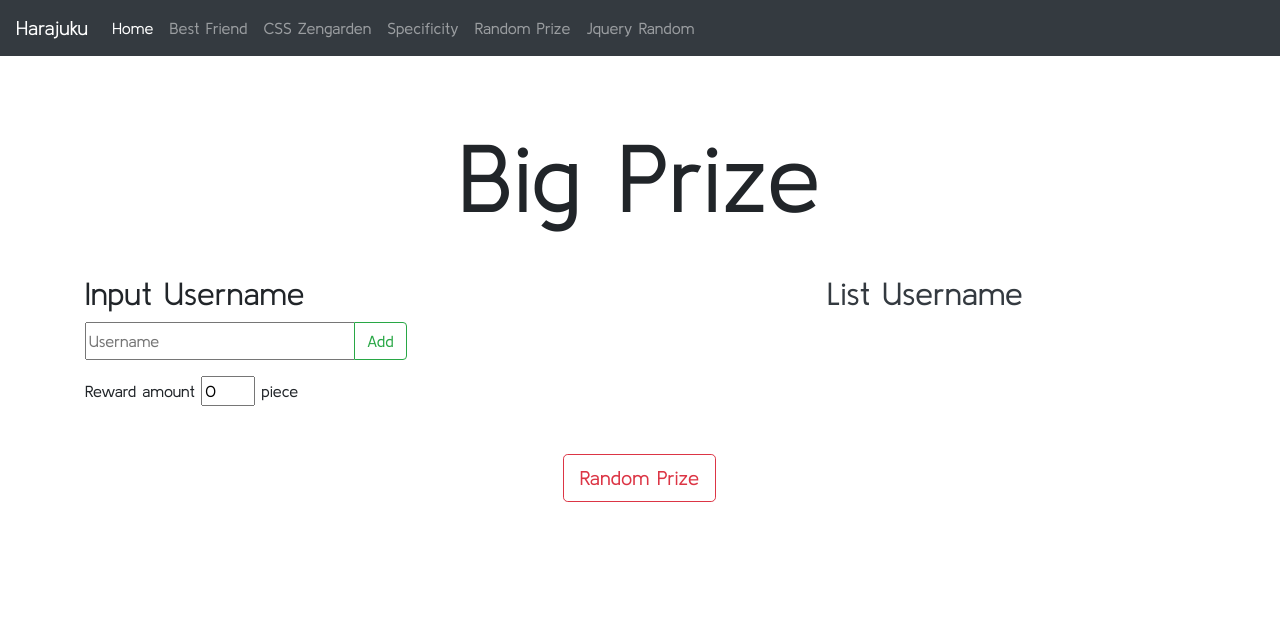
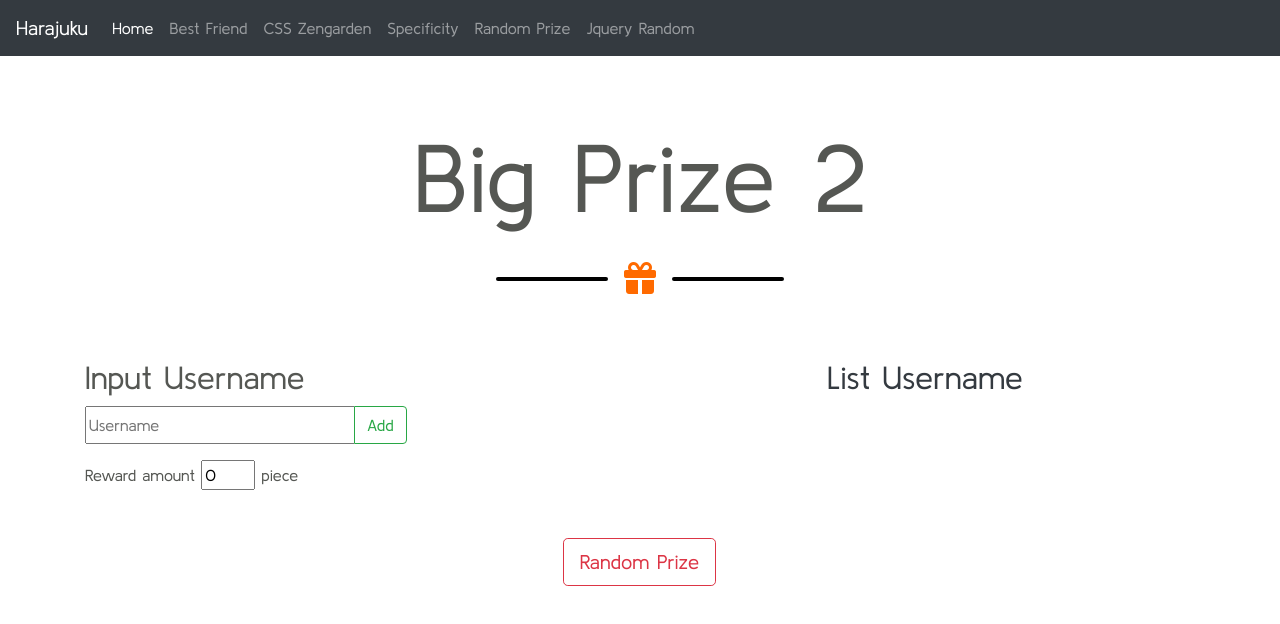
Before and after one commit to GominP/teesaza3.github.io, a plain HTML site: page jquery101.html in a window 1280 px wide. Drawn offline with nearby package versions, Linux system fonts and the light colour scheme.

Commit message:
add icon

```diff
--- a/jquery101.html
+++ b/jquery101.html
@@ -6,6 +6,7 @@
   <script src="https://ajax.googleapis.com/ajax/libs/jquery/3.4.1/jquery.min.js"></script>
   <script src="public/bootstrap-4.4.1-dist/js/bootstrap.min.js"></script>
   <link href="https://fonts.googleapis.com/css?family=Kulim+Park&display=swap" rel="stylesheet">
+  <link rel="stylesheet" href="./public/css/csszengarden.css">
 
   <link rel="stylesheet" href="public/css/app.css">
   <link rel="stylesheet" href="public/css/jquery.css">
@@ -38,8 +39,16 @@
     </nav>
     <header>
         <div class="text-center">
-            <h1 class="display-1" >Big Prize</h1=>
+            <h1 class="display-1" >Big Prize 2</h1=>
         </div>
+        <div class="divider-custom">
+          <div class="divider-custom-line"></div>
+          <div class="divider-custom-icon">
+            <i class="fas fa-gift"></i>
+          </div>
+          <div class="divider-custom-line"></div>
+        </div>
+
     </header>
 
     <div class="container ">
```
